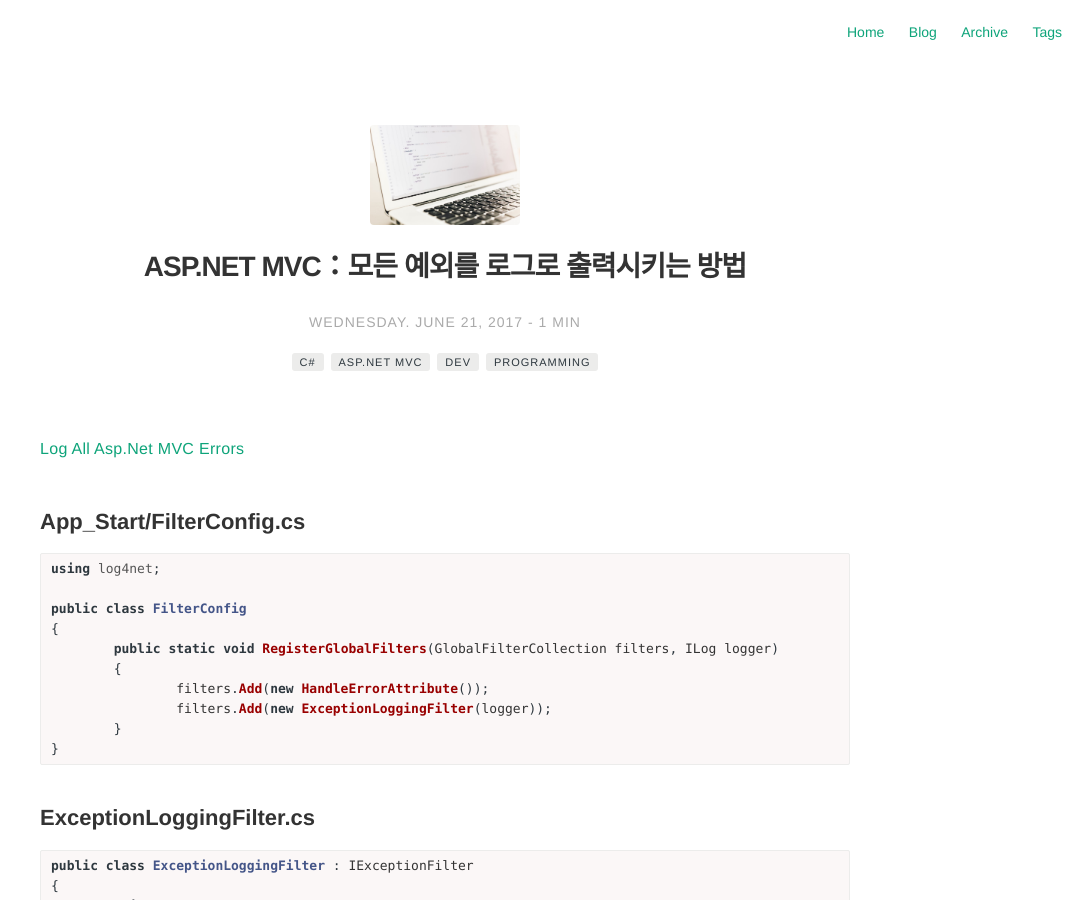
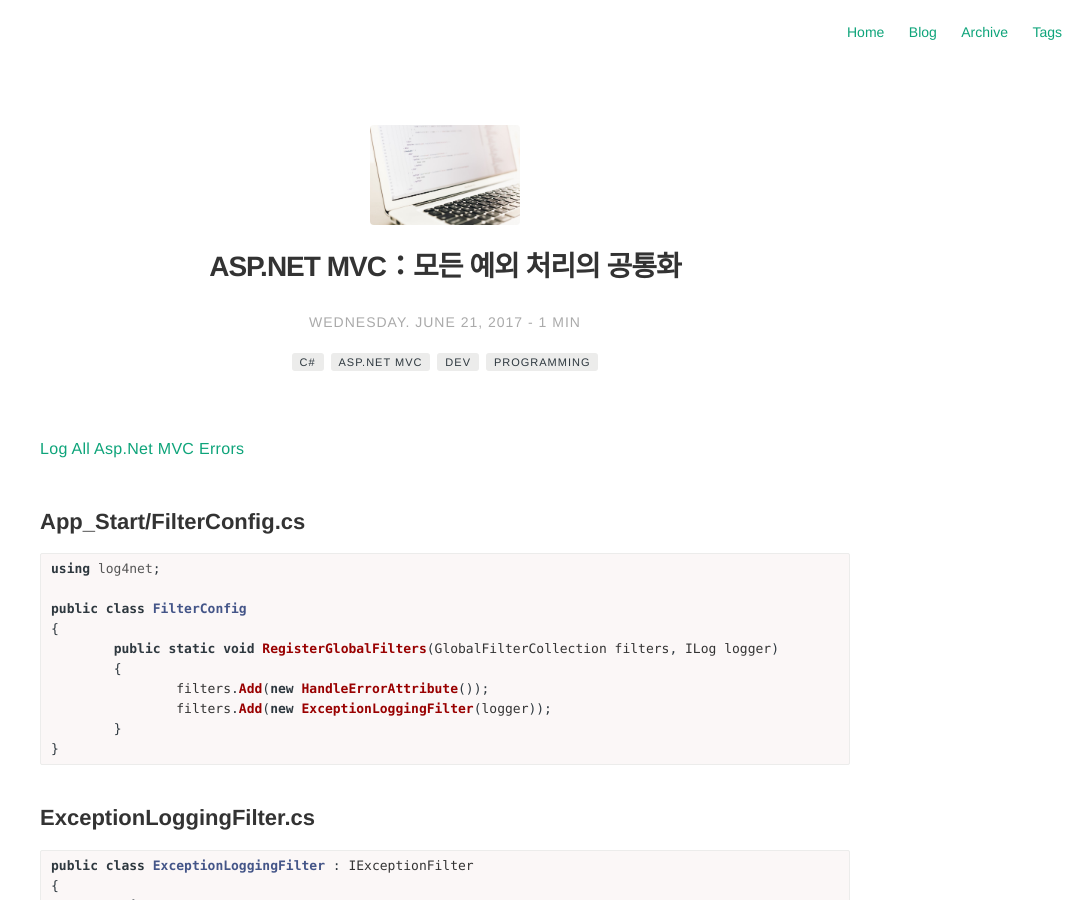
Before and after one commit to Pie001/pie001.github.io, a Jekyll site: the page built from _posts/2017-06-21-0028.md, in a window 1280 px wide and 900 px high. Shown: the whole window, without its empty margins (195-1280 px from the left). Built offline with Jekyll 4.4.1, drawn with Linux system fonts in a browser that asks for light colours; comment, search, counter and statistics services are not loaded.

Commit message:
Update 2017-06-21-0028.md

```diff
--- a/_posts/2017-06-21-0028.md
+++ b/_posts/2017-06-21-0028.md
@@ -1,5 +1,5 @@
 ---
-title: ASP.NET MVC：모든 예외를 로그로 출력시키는 방법
+title: ASP.NET MVC：모든 예외 처리의 공통화
 layout: post
 date:  2017-06-21 16:46
 image: /assets/images/post_header.jpg
@@ -14,7 +14,7 @@
 - programming
 category: blog
 author: pie
-description: ASP.NET MVC：모든 예외를 로그로 출력시키는 방법
+description: ASP.NET MVC：모든 예외 처리의 공통화
 ---
 
 [Log All Asp.Net MVC Errors](https://paulthecyclist.com/2013/05/17/log-all-mvc-errors/)
```
